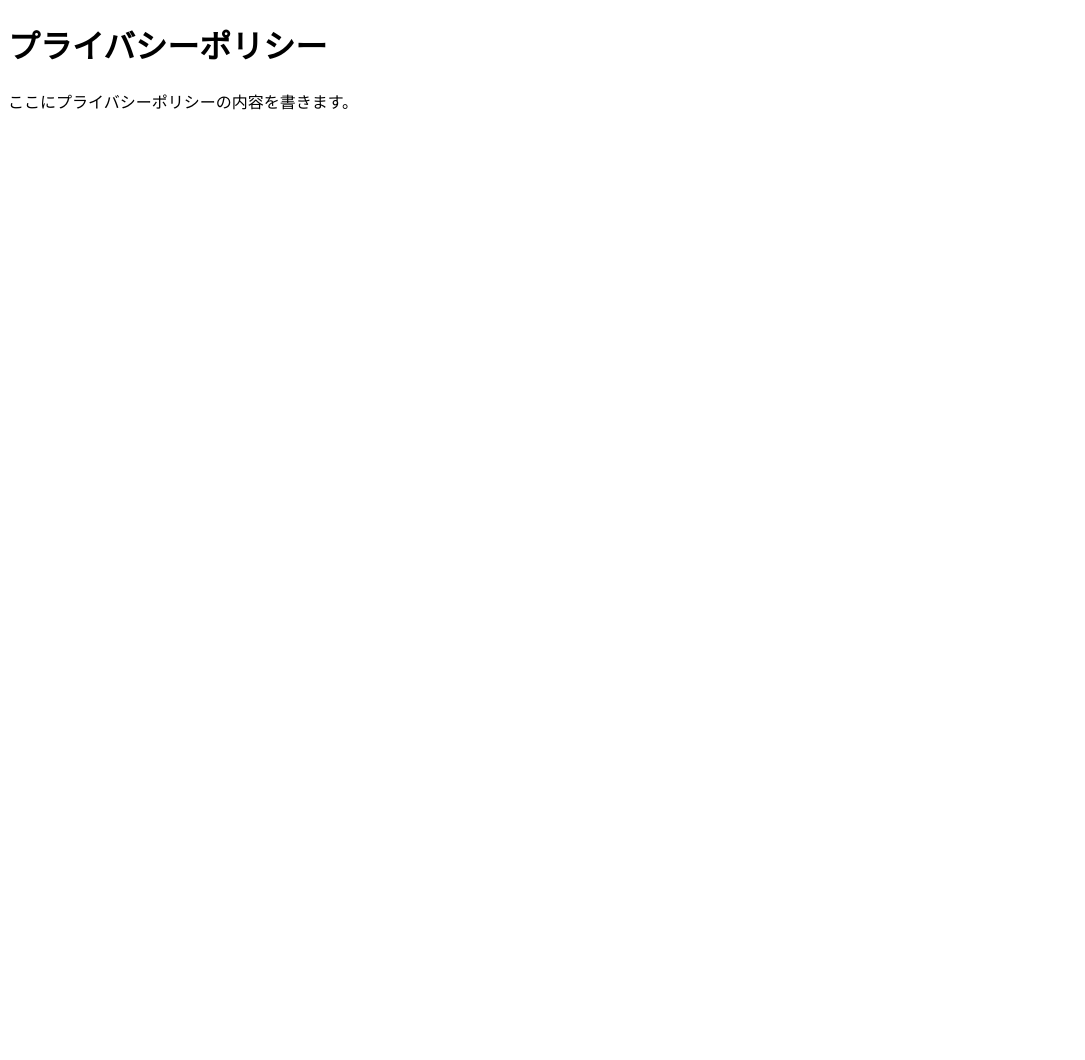
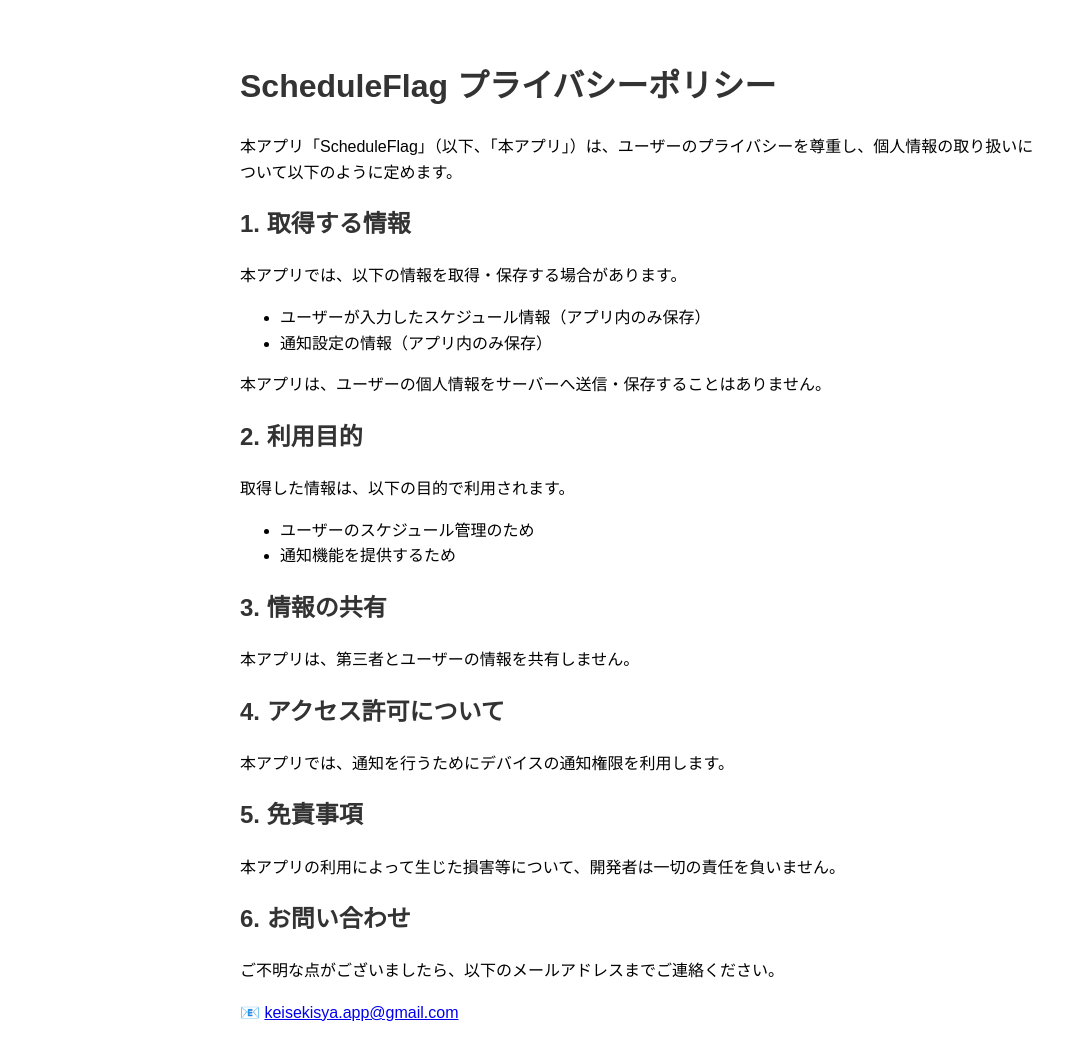
Before and after one commit to keisekisya/privacy-policy, a plain HTML site: page index.html in a window 1280 px wide. Shown: the whole page, without its empty margins (0-1085 px from the left). Before the commit the page ends 800 px from the top, so only its background shows below. Drawn offline with Linux system fonts and the light colour scheme.

Commit message:
内容変更

```diff
--- a/index.html
+++ b/index.html
@@ -1,12 +1,52 @@
 <!DOCTYPE html>
 <html lang="ja">
 <head>
-<meta charset="UTF-8">
-<meta name="viewport" content="width=device-width, initial-scale=1.0">
-<title>プライバシーポリシー</title>
+    <meta charset="UTF-8">
+    <meta name="viewport" content="width=device-width, initial-scale=1.0">
+    <title>ScheduleFlag プライバシーポリシー</title>
+    <style>
+        body {
+            font-family: Arial, sans-serif;
+            max-width: 800px;
+            margin: 20px auto;
+            padding: 20px;
+            line-height: 1.6;
+        }
+        h1, h2 {
+            color: #333;
+        }
+    </style>
 </head>
 <body>
-  <h1>プライバシーポリシー</h1>
-  <p>ここにプライバシーポリシーの内容を書きます。</p>
+    <h1>ScheduleFlag プライバシーポリシー</h1>
+    <p>本アプリ「ScheduleFlag」（以下、「本アプリ」）は、ユーザーのプライバシーを尊重し、個人情報の取り扱いについて以下のように定めます。</p>
+
+    <h2>1. 取得する情報</h2>
+    <p>本アプリでは、以下の情報を取得・保存する場合があります。</p>
+    <ul>
+        <li>ユーザーが入力したスケジュール情報（アプリ内のみ保存）</li>
+        <li>通知設定の情報（アプリ内のみ保存）</li>
+    </ul>
+    <p>本アプリは、ユーザーの個人情報をサーバーへ送信・保存することはありません。</p>
+
+    <h2>2. 利用目的</h2>
+    <p>取得した情報は、以下の目的で利用されます。</p>
+    <ul>
+        <li>ユーザーのスケジュール管理のため</li>
+        <li>通知機能を提供するため</li>
+    </ul>
+
+    <h2>3. 情報の共有</h2>
+    <p>本アプリは、第三者とユーザーの情報を共有しません。</p>
+
+    <h2>4. アクセス許可について</h2>
+    <p>本アプリでは、通知を行うためにデバイスの通知権限を利用します。</p>
+
+    <h2>5. 免責事項</h2>
+    <p>本アプリの利用によって生じた損害等について、開発者は一切の責任を負いません。</p>
+
+    <h2>6. お問い合わせ</h2>
+    <p>ご不明な点がございましたら、以下のメールアドレスまでご連絡ください。</p>
+    <p>📧 <a href="mailto:keisekisya.app@gmail.com">keisekisya.app@gmail.com</a></p>
 </body>
 </html>
```
